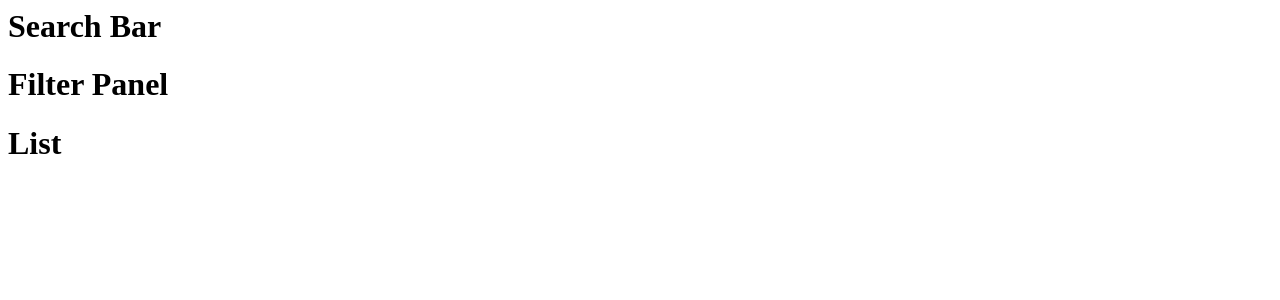
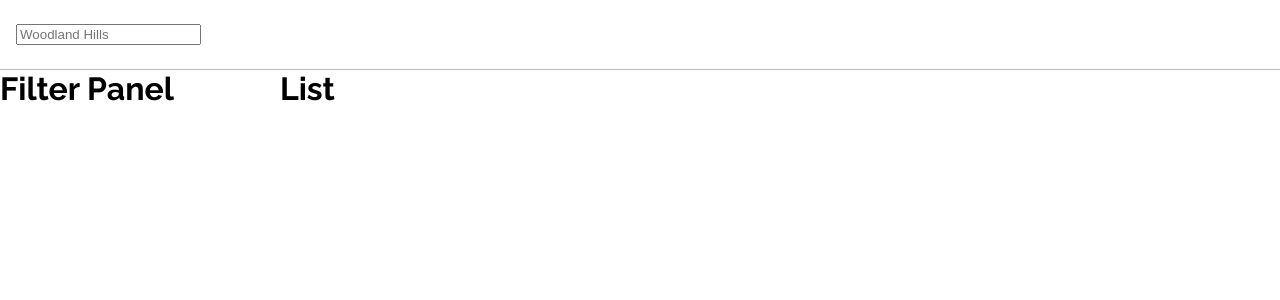
Before and after one commit to rialkush/filter-app, a React (Create React App) app: page / in a window 1280 px wide. Shown: the top 300 px of the page. Built offline with nearby package versions, Linux system fonts and the light colour scheme.

Commit message:
4 files modified, 1 added

```diff
--- a/package.json
+++ b/package.json
@@ -3,9 +3,9 @@
   "version": "0.0.0",
   "private": true,
   "dependencies": {
-    "material-ui/core": "*",
-    "material-ui/icons": "*",
-    "material-ui/lab": "*",
+    "@material-ui/core": "^4.12.4",
+    "@material-ui/icons": "^4.11.3",
+    "@types/react": "^18.0.12",
     "react": "^18.1.0",
     "react-dom": "^18.1.0"
   },
--- a/src/App.css
+++ b/src/App.css
@@ -0,0 +1,21 @@
+@import url('https://fonts.googleapis.com/css2?family=Raleway:ital,wght@0,100;0,200;0,300;0,400;0,500;0,600;0,700;0,800;0,900;1,100;1,200;1,300;1,400;1,500;1,600;1,700;1,800;1,900&display=swap');
+
+*,
+*::after,
+*::before {
+  margin: 0;
+}
+
+body {
+  font-family: 'Raleway', sans-serif;
+}
+
+/* Chrome, Safari & Opera */
+::-webkit-scrollbar {
+  display: none;
+}
+
+body {
+  -ms-overflow-style: none; /* Internet Explorer & Edge */
+  scrollbar-width: none; /* Firefox */
+}
--- a/src/components/Home/SearchBar/index.jsx
+++ b/src/components/Home/SearchBar/index.jsx
@@ -1,9 +1,18 @@
 import React from "react";
+import SearchIcon from '@material-ui/icons/Search'
+import './styles.css'
 
-const SearchBar = () => {
+const SearchBar = ({value, changeInput}) => {
   return (
-    <div>
-      <h1>Search Bar</h1>
+    <div className = "SearchBar-wrap">
+      {/* <SearchIcon className = 'SearchBar-icon' /> */}
+      {/* <h1>Search Bar</h1> */}
+      <input
+        type = 'text'
+        placeholder = 'Woodland Hills'
+        value = {value}
+        onChange = {changeInput}
+      />
     </div>
   );
 };
--- /dev/null
+++ b/src/components/Home/SearchBar/styles.css
@@ -0,0 +1,6 @@
+.searchBar-wrap {
+  display: flex;
+  align-items: center;
+  border-bottom: 1px solid rgba(0,0,0,0.26);
+  padding: 1.5rem 1rem;
+}
--- a/src/pages/Home/styles.css
+++ b/src/pages/Home/styles.css
@@ -0,0 +1,26 @@
+.home {
+  display: flex;
+  flex-direction: column;
+  height: 100vh;
+}
+
+.home_panelList-wrap,
+.home_panel-wrap,
+.home_list-wrap {
+  overflow-y: auto;
+}
+
+.home_panelList-wrap {
+  display: flex;
+  flex: 1;
+}
+
+.home_panel-wrap {
+  /* background: red; */
+  flex-basis: 280px;
+}
+
+.home_list-wrap {
+  /* background: blue; */
+  flex: 1;
+}
```
